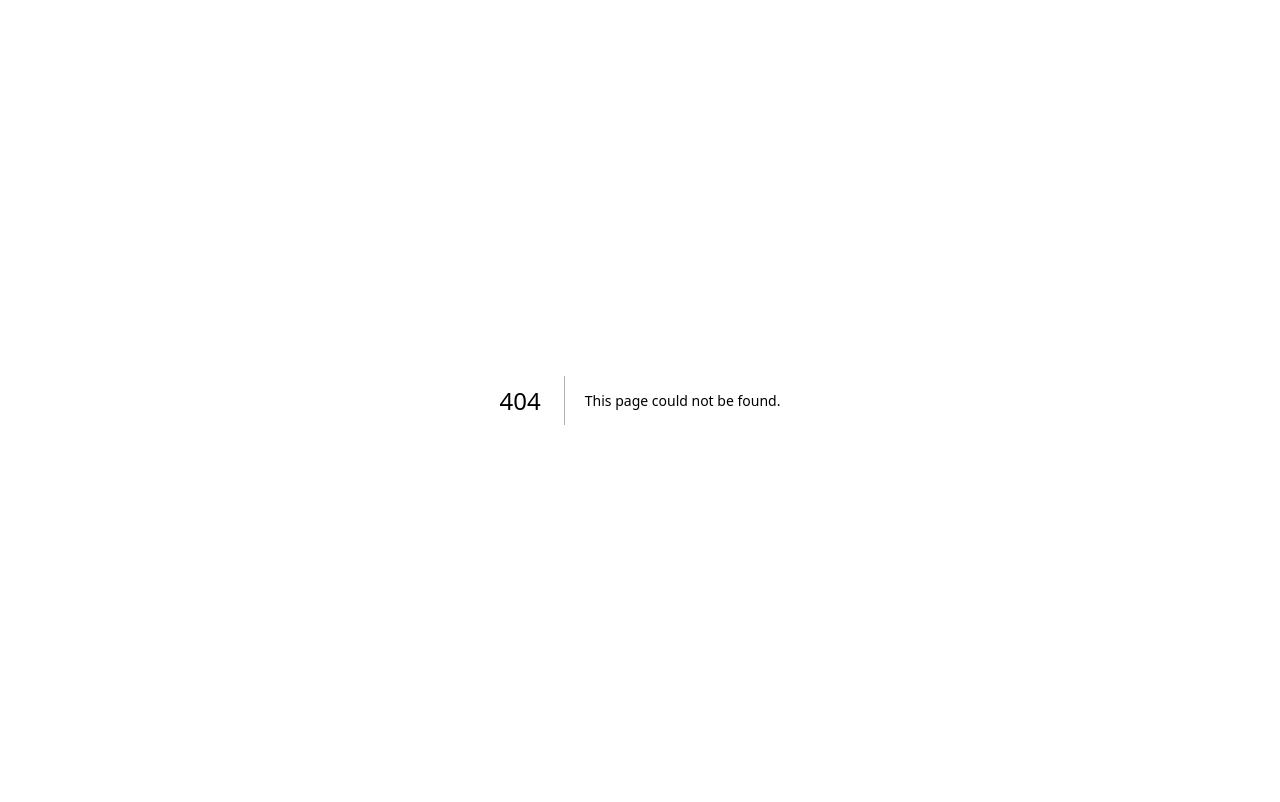
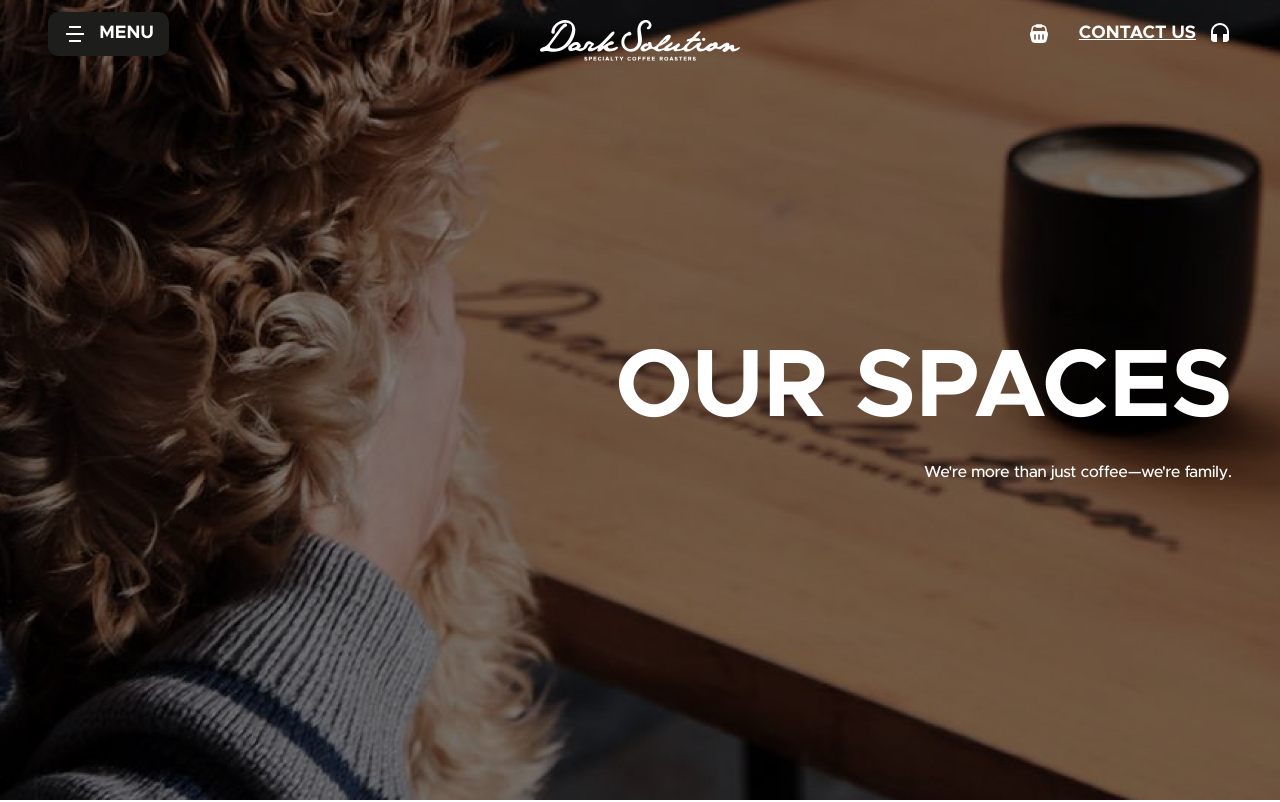
Before and after one commit to YousefMostafa121/dark-solution, a Next.js app: page /ourSpaces in a window 1280 px wide. Before the commit this address had no page. Shown: the top 802 px of the page. Built offline with nearby package versions, Linux system fonts and the light colour scheme.

Commit message:
start our spaces

```diff
--- /dev/null
+++ b/app/ourSpaces/Components/HeroSection.tsx
@@ -0,0 +1,28 @@
+import React from 'react'
+import Image from 'next/image'
+import heroHome from "@/public/images/ourSpaceHero.jpg";
+const HeroSection = () => {
+  return (
+<div className=" w-full h-screen relative">
+      <Image
+        src={heroHome}
+        alt="heroHome"
+        fill
+        sizes="100vw"
+        className=" object-cover z-[-1]"
+        priority
+      />
+      <div className=" container flex flex-col items-end justify-center w-full h-full">
+        <p className=" text-[48px] md:text-[96px] text-white font-[700] uppercase max-w-[800px] text-right">
+        Our Spaces
+        </p>
+        <p className=" text-16 font-[500] text-white">
+        We're more than just coffee—we're family.
+        </p>
+      </div>
+
+    </div>
+  )
+}
+
+export default HeroSection
--- /dev/null
+++ b/app/ourSpaces/page.tsx
@@ -0,0 +1,16 @@
+import Footer from '@/components/shared/Footer'
+import Header from '@/components/shared/Header'
+import React from 'react'
+import HeroSection from './Components/HeroSection'
+
+const Page = () => {
+  return (
+    <div>
+      <Header/>
+      <HeroSection/>
+      <Footer/>
+    </div>
+  )
+}
+
+export default Page
```
Also changed, not shown: public/images/ourSpaceHero.jpg (added).
